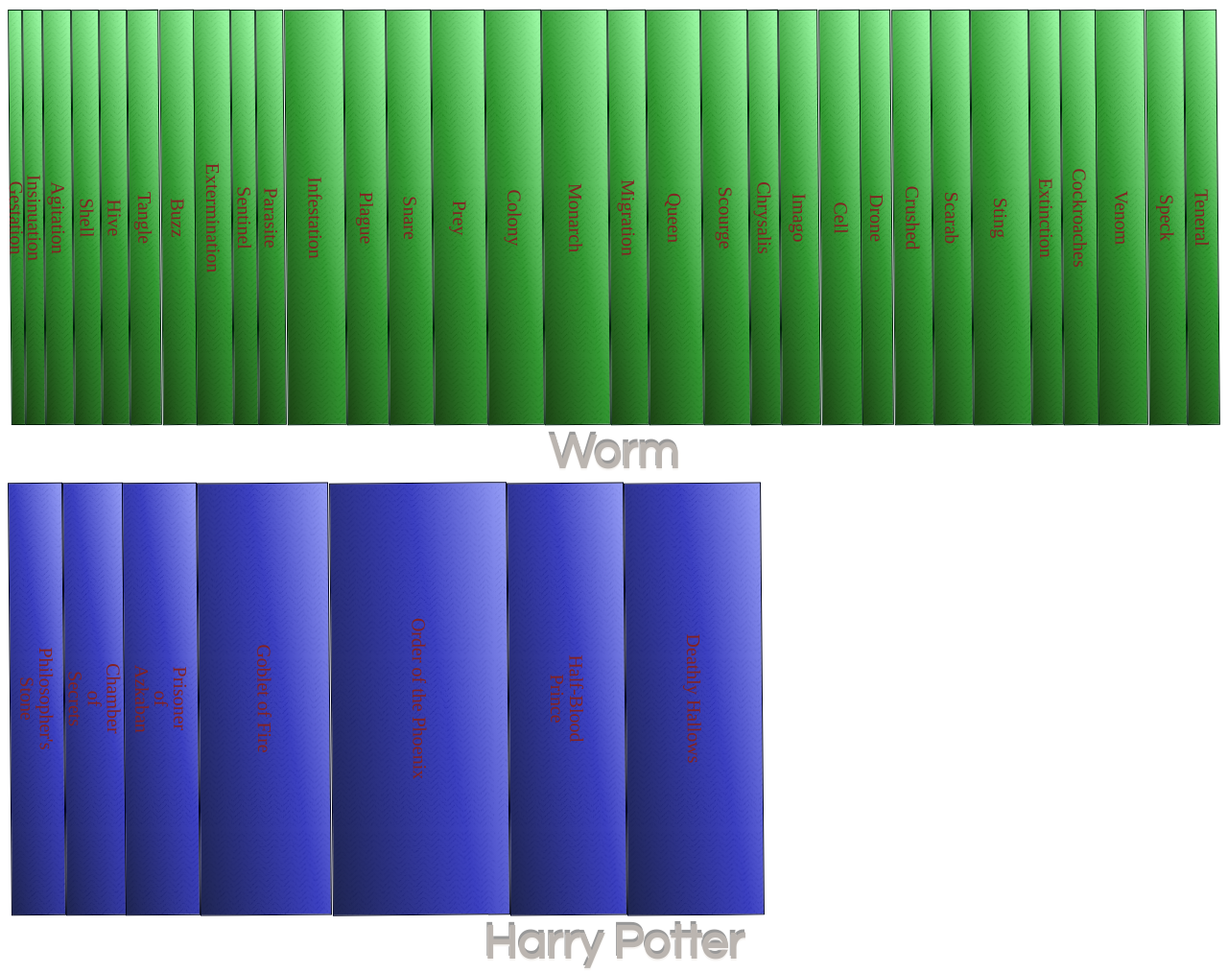
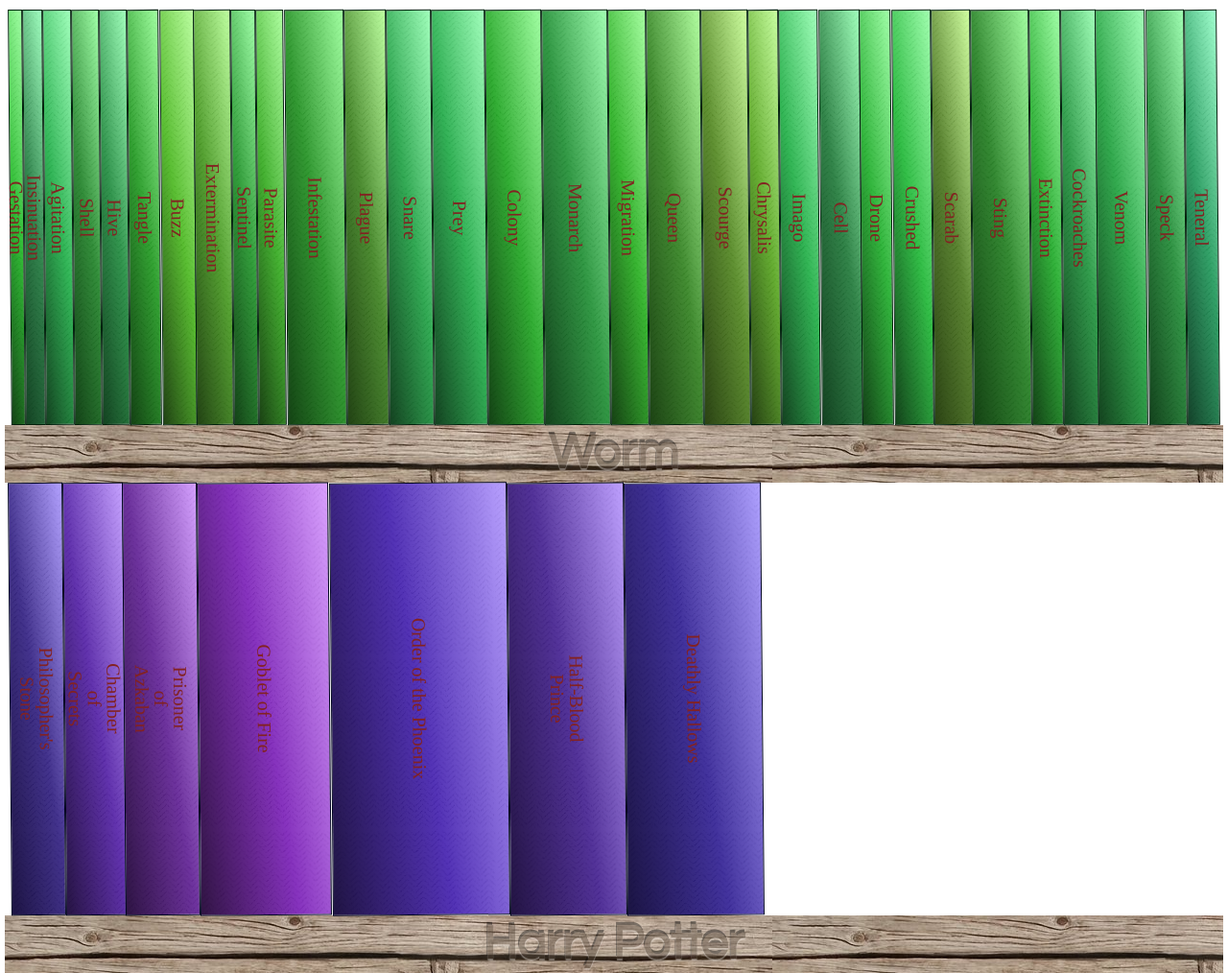
Before and after one commit to onlyskin/parahumans, a plain HTML site: page index.html in a window 1280 px wide. Shown: the whole page at 96% size. Drawn offline with Linux system fonts and the light colour scheme.

Commit message:
Add colour variation per series to books

```diff
--- a/static/css/styling.css
+++ b/static/css/styling.css
@@ -55,13 +55,13 @@
 */}
 
 #worm .book {
-	background: linear-gradient(261deg , hsla(126,100%,77%,0.8), hsla(120,100%,25%,0.8), hsla(110,100%,10%,0.92)), url(grilled.png);
-	border: 1px solid #00210c;
+/*	background: linear-gradient(261deg , hsla(126,100%,77%,0.8), hsla(120,100%,25%,0.8), hsla(110,100%,10%,0.92)), url(grilled.png);
+*/	border: 1px solid #00210c;
 }
 
 #hp .book {
-	background: linear-gradient(261deg , hsla(235, 85%, 72%, 0.8), hsla(238, 88%, 37%, 0.8) 40%, hsla(232, 71%, 15%, 0.92)), url(grilled.png);
-	border: 1px solid #000421;
+/*	background: linear-gradient(261deg , hsla(235, 85%, 72%, 0.8), hsla(238, 88%, 37%, 0.8) 40%, hsla(232, 71%, 15%, 0.92)), url(grilled.png);
+*/	border: 1px solid #000421;
 }
 
 .title {
--- a/static/js/bookvis.js
+++ b/static/js/bookvis.js
@@ -4,6 +4,7 @@
 
 ids = ['worm', 'hp']
 titles = ['Worm', 'Harry Potter']
+colourOffsets = [90, 220]
 
 series = [worm_data, hp_data]
 
@@ -48,14 +49,15 @@
 	series.map((s, i) => {
 		let id = ids[i];
 		let title = titles[i];
+		let colourOffset = colourOffsets[i];
 		var shelfDiv = getShelfDiv(id, title);
-		drawShelf(shelfDiv, s, longestSeries);
+		drawShelf(shelfDiv, s, longestSeries, colourOffset);
 	})
 }
 
 drawShelves(series);
 
-function drawShelf(shelfDiv, books, longestSeries) {
+function drawShelf(shelfDiv, books, longestSeries, colourOffset) {
 	var bodyWidth = getBodyWidth();
 	var totalBookBorderWidth = bookBorderWidth * books.length * 2;
 
@@ -87,6 +89,11 @@
 			.style('min-width', (d) => widthScale(d.wordCount))
 			.style('max-width', (d) => widthScale(d.wordCount))
 			.attr('title', (d) => Math.round(d.wordCount / 1000).toLocaleString() + 'k words')
+			.style('background', (d) => {
+				var mainSaturation = (Math.round(Math.random() * 15) + 20);
+				var hue = Math.round(Math.random() * 60) + colourOffset;
+				return 'linear-gradient(261deg , hsla(' + hue + ',100%,77%,0.8), hsla(' + hue + ',100%,' + mainSaturation + '%,0.8), hsla(' + hue + ',100%,10%,0.92)), url(static/css/grilled.png)';
+		})
 		.append('div')
 			.attr('class', 'title')
 			.text((d) => d.title);
```
Also changed, not shown: static/css/Wood-Texture.jpg (added).
